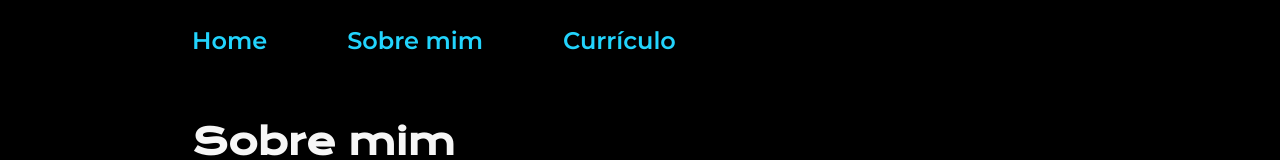
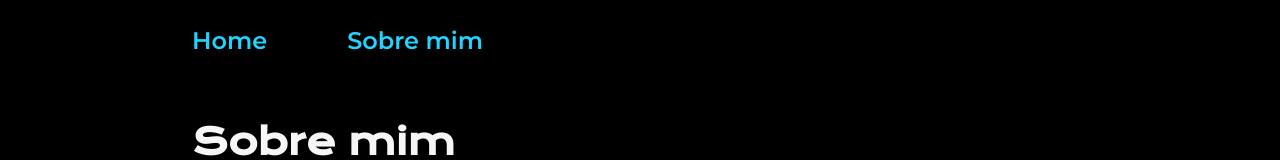
Before and after one commit to TayrineSoares/portfolio, a plain HTML site: page about.html in a window 1280 px wide. Shown: the top 160 px of the page. Drawn offline with nearby package versions, Linux system fonts and the light colour scheme.

Commit message:
Add files via upload

```diff
--- a/about.html
+++ b/about.html
@@ -11,7 +11,6 @@
         <nav class="cabecalho__menu">
             <a class="cabecalho__menu__link" href="index.html">Home</a>
             <a class="cabecalho__menu__link" href="about.html">Sobre mim</a>
-            <a class="cabecalho__menu__link" href="resume.html">Currículo</a>
         </nav>
     </header>
     <main class="apresentacao">
```
Also changed, not shown: index.html (+0 -1 lines).
